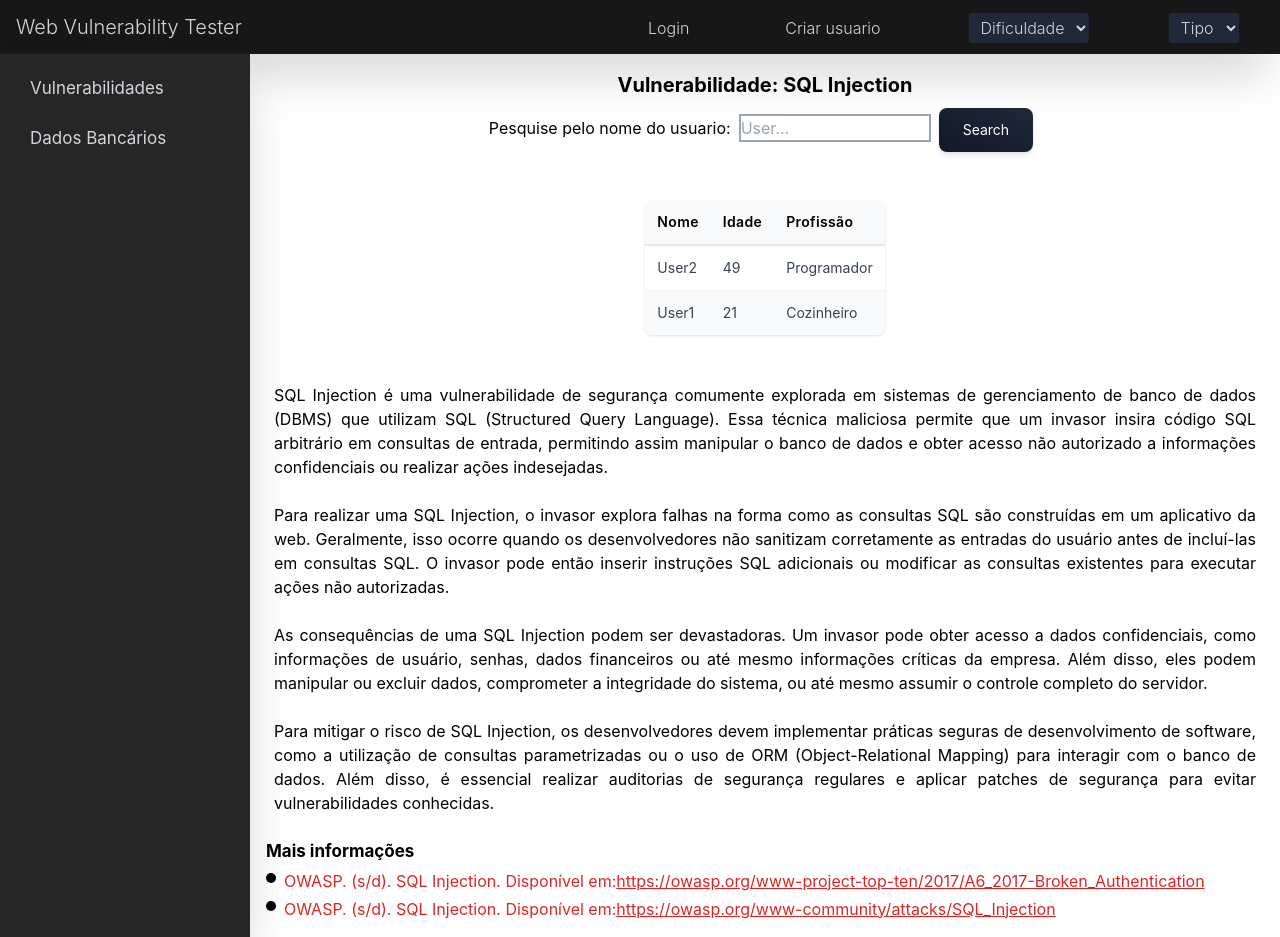
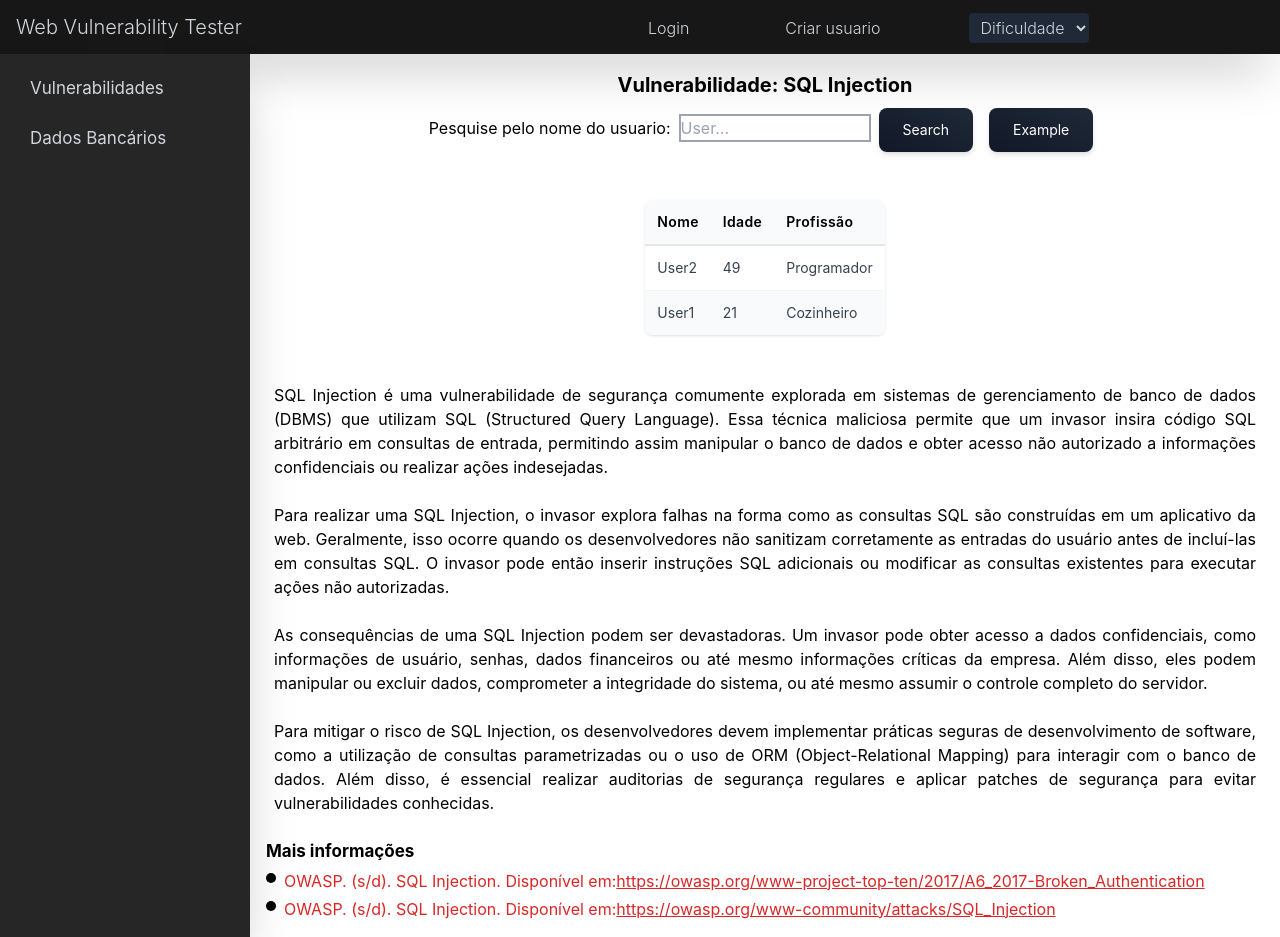
Before and after one commit to prof-hasan/tp-web-testador-de-vulnerabilidades-web, a React (Create React App) app in the folder src/frontend/: page /SqlInjection in a window 1280 px wide. Built offline with nearby package versions, Linux system fonts and the light colour scheme.

Commit message:
fixing sidenav and header

```diff
--- a/src/frontend/package.json
+++ b/src/frontend/package.json
@@ -8,6 +8,7 @@
     "@testing-library/react": "^13.4.0",
     "@testing-library/user-event": "^13.5.0",
     "axios": "^1.7.3",
+    "bootstrap-icons": "^1.11.3",
     "react": "^18.3.1",
     "react-dom": "^18.3.1",
     "react-hook-form": "^7.52.1",
--- a/src/frontend/src/Components/Header/Header.jsx
+++ b/src/frontend/src/Components/Header/Header.jsx
@@ -1,4 +1,8 @@
+import { Link, useLocation } from 'react-router-dom';
+
 function Header() {
+  const location = useLocation();
+
     return (
       <nav className="bg-neutral-900 px-4 py-3 h-14 w-full flex justify-between shadow-2xl ">
         <div className=" text-gray-300 font-light text-[20px]" id="Header-tittle">
@@ -17,14 +21,17 @@ function Header() {
             <select className="bg-gray-800 text-gray-300 font-light rounded cursor-pointer outline-none px-2 py-1 hover:bg-gray-700 hover:text-white">
                     <option className="bg-gray-800 text-gray-300" value="" disabled selected>Dificuldade</option>
                     <option className="" value="option1">Fácil</option>
-                    <option className="" value="option2">Médio</option>
+                    {((location.pathname === '/SqlInjection'))&&( <option className="" value="option2">Médio</option>)}
                     <option className="" value="option3">Difícil</option>
                 </select>
 
-                <select className="bg-gray-800 text-gray-300 font-light rounded cursor-pointer outline-none px-2 py-1 hover:bg-gray-700 hover:text-white">
+                {((location.pathname === '/CrossSiteReflected')||(location.pathname === '/CrossSiteStored')) && (
+                  <select className="bg-gray-800 text-gray-300 font-light rounded cursor-pointer outline-none px-2 py-1 hover:bg-gray-700 hover:text-white">
                     <option value="" disabled selected>Tipo</option>
 
                 </select>
+              )}
+
 
 
         </div>
--- a/src/frontend/src/Components/Sidenav/Sidenav.jsx
+++ b/src/frontend/src/Components/Sidenav/Sidenav.jsx
@@ -12,10 +12,12 @@ function Sidenav() {
 
     return (
 
+
         <div className="sidenav  lg:left-0 p-2 w-[250px] overflow-y-auto text-center bg-neutral-800	shadow-2xl flex-shrink-0   ">
             <div>
                 <div className="p-2.5 mt-1 flex items-center cursor-pointer  " id="vulnerabilidades" onClick={toggleSubmenu}>
-                    <h1 className="font-normal text-gray-300 text-[17px] ml-3">Vulnerabilidades</h1>
+                    <h1 className="font-normal text-gray-300 text-[17px] ml-3">Vulnerabilidades</h1>   {(isSubmenuVisible)?(<i class="bi bi-caret-down-fill ml-3 mt-1 text-red-50"></i>):(<i class="bi bi-caret-right-fill text-red-50 ml-3 mt-1"></i>)}
+
 
                 </div>
 
@@ -45,7 +47,8 @@ function Sidenav() {
             <div>
                 <div className="p-2.5 mt-1 flex items-center cursor-pointer" id="vulnerabilidades">
                     <h1 className="font-normal text-gray-300 text-[17px] ml-3">Dados Bancários</h1>
-                     {/* Ver como adicionar os incones */}
+                    <i class="bi bi-caret-right-fill text-red-50 ml-3 mt-1"></i>
+                    {/* Ver como adicionar os incones */}
                 </div>
 
 
--- a/src/frontend/src/GlobalStyles/index.css
+++ b/src/frontend/src/GlobalStyles/index.css
@@ -12,6 +12,7 @@ body {
     font-family: source-code-pro, Menlo, Monaco, Consolas, 'Courier New',
       monospace;
   }
+  @import url("https://cdn.jsdelivr.net/npm/bootstrap-icons@1.11.3/font/bootstrap-icons.min.css");
   @tailwind base;
   @tailwind components;
   @tailwind utilities;
--- a/src/frontend/src/Pages/Home/Home.jsx
+++ b/src/frontend/src/Pages/Home/Home.jsx
@@ -1,16 +1,14 @@
+
+
+
+
 function Home() {
-    return(
-        <div className="h-screen">
-            <div className="h-1/2 bg-white flex justify-center ">
-                <h1 className="text-4xl">Web Vulnerability Tester</h1>
-                <p>Descrição breve do site</p>
-            </div>
 
-            <div className="h-1/2 bg-black">
-            </div>
-        </div>
-    )
+  return (
+    <div >
+
+    </div>
+  );
 }
 
-
 export default Home;
--- a/src/frontend/src/Pages/Home/HomeStyle.js
+++ b/src/frontend/src/Pages/Home/HomeStyle.js
@@ -2,9 +2,17 @@ import styled from 'styled-components'
 import {Link} from 'react-router-dom';
 
 
-export const SyledSpan = styled.span`
-position: relative;
-z-index: 1;
+export const StyledMain = styled.main`
+text-align: center;
+color: rgb(81, 40, 105);
+font-family: futura-pt;
+font-size: 18px;
+
+`;
+export const Sectionlinks = styled.section`
+display: flex;
+justify-content: center;
+
 `;
 export const StyledLink  = styled(Link)`
 position: relative;
@@ -33,3 +41,8 @@ background: rgba(0,0,0,0.3);
   width: 300px;
 
 `;
+
+export const SyledSpan = styled.span`
+position: relative;
+z-index: 1;
+`;
--- a/src/frontend/src/Pages/SqlInjection/SqlInjection.jsx
+++ b/src/frontend/src/Pages/SqlInjection/SqlInjection.jsx
@@ -20,6 +20,10 @@ function SqlInjection() {
             <button
             class="select-none rounded-lg bg-gradient-to-tr from-gray-900 to-gray-800 py-3 px-6 text-center align-middle text-sm m-2  text-white shadow-md shadow-gray-900/10 transition-all hover:shadow-lg hover:shadow-gray-900/20 active:opacity-[0.85] disabled:pointer-events-none disabled:opacity-50 disabled:shadow-none"
             type="button">Search</button>
+
+            <button
+            class="select-none rounded-lg bg-gradient-to-tr from-gray-900 to-gray-800 py-3 px-6 text-center align-middle text-sm m-2  text-white shadow-md shadow-gray-900/10 transition-all hover:shadow-lg hover:shadow-gray-900/20 active:opacity-[0.85] disabled:pointer-events-none disabled:opacity-50 disabled:shadow-none"
+            type="button">Example</button>
 
           </div>
 
--- a/src/frontend/src/Routes/Router.js
+++ b/src/frontend/src/Routes/Router.js
@@ -18,7 +18,6 @@ function Router() {
             <Route element={<BrokenAControl />} path="/BrokenAControl" exact />
             <Route element={<SqlInjection />} path="/SqlInjection" exact />
             <Route element={<CreateUserForm />} path="/createUser" exact />
-            <Route element={<Home />} path="/" exact />
             <Route element={<AdminPage />} path="/Admin" exact />
 
             </Routes>
--- a/src/frontend/tailwind.config.js
+++ b/src/frontend/tailwind.config.js
@@ -3,7 +3,9 @@ module.exports = {
 
   content: ['./src/**/*.{js,jsx,ts,tsx}'],
   theme: {
-    extend: {},
+    extend: {backgroundImage: {
+        'custom-img': "url('../Assets/HomePage.png')",
+      }},
   },
   plugins: [],
 }
```
Also changed, not shown: src/frontend/src/Assets/HomePage.png (added), 1 other file (tests, documents, lock files or other folders).
